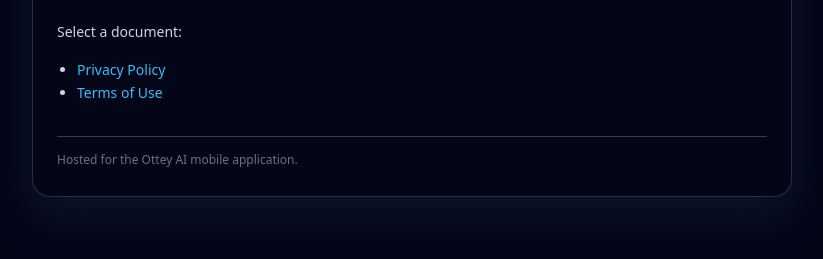
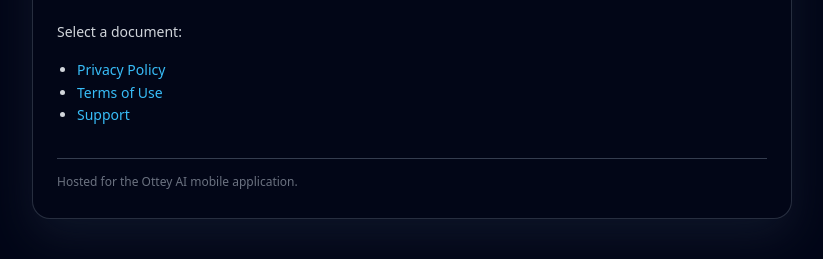
Before and after one commit to cyber-apt/ottey-ai-site, a plain HTML site: page index.html in a window 1280 px wide. Shown: the part 219-478 px from the top of the page, without its empty margins (228-1051 px from the left). Drawn offline with Linux system fonts and the light colour scheme.

Commit message:
Add support link to index.html

```diff
--- a/index.html
+++ b/index.html
@@ -19,6 +19,7 @@
       <ul>
         <li><a href="privacy.html">Privacy Policy</a></li>
         <li><a href="terms.html">Terms of Use</a></li>
+        <li><a href="support.html">Support</a></li>
       </ul>
 
       <div class="legal-footer-note">
```
